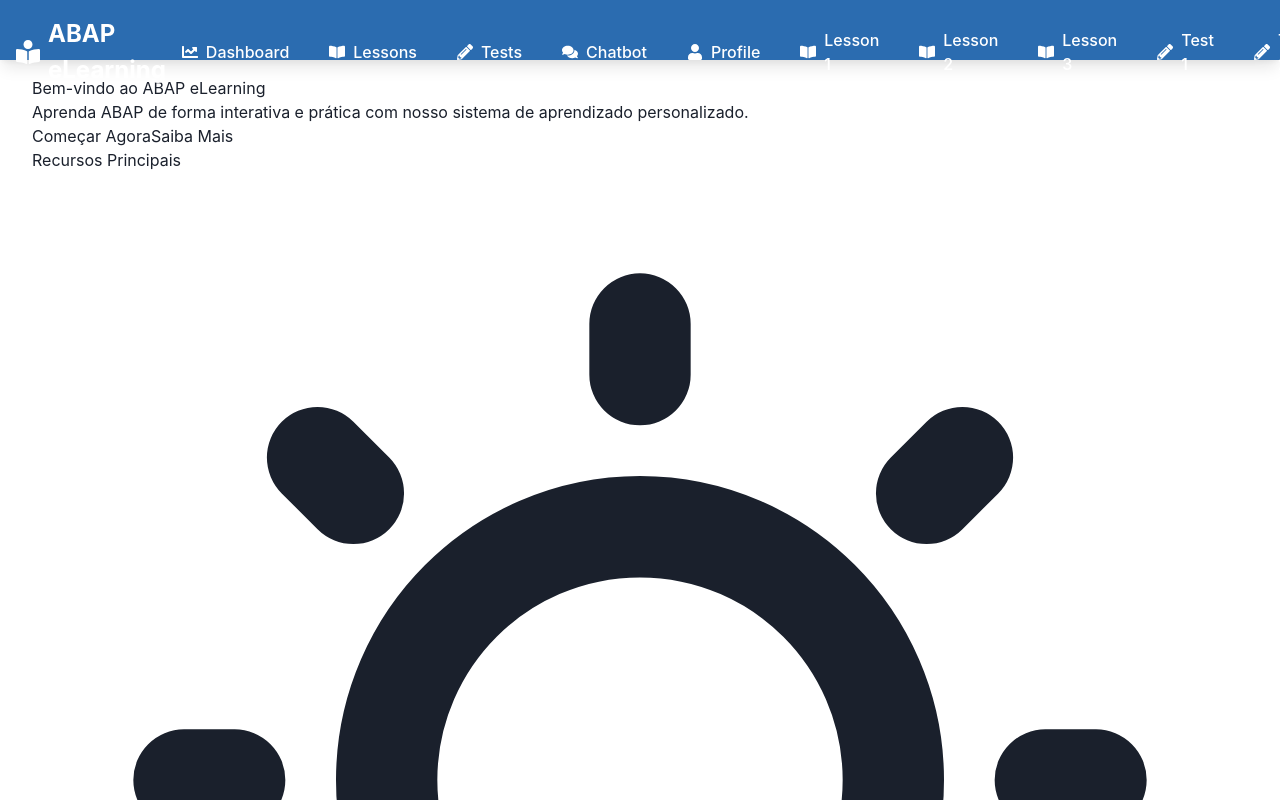
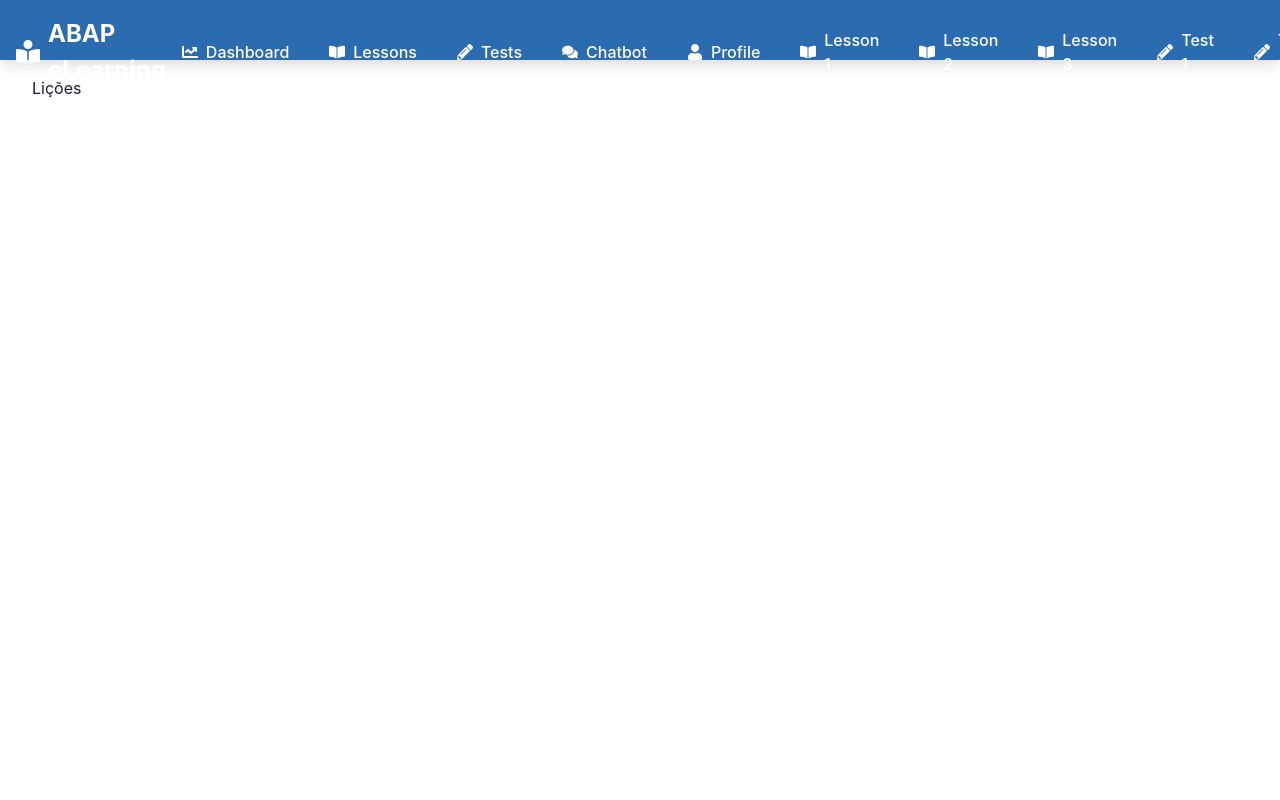
Before and after one commit to GPT-Engineer-App/abap-elearning-skeleton, a React (Vite) app: page /lessons in a window 1280 px wide. Shown: the top 800 px of the page. Built offline with nearby package versions, Linux system fonts and the light colour scheme.

Commit message:
Fix menu functionality issue
Resolved the issue with the menu not functioning properly in the application.
[skip gpt_engineer]

```diff
--- a/src/pages/Index.jsx
+++ b/src/pages/Index.jsx
@@ -1,4 +1,37 @@
-const Index = () => {
+import { Box } from "@chakra-ui/react";
+
+const Index = ({ page }) => {
+  const renderContent = () => {
+    switch (page) {
+      case "dashboard":
+        return (
+          <div className="p-8">
+            <h1 className="text-4xl font-bold mb-6">Dashboard</h1>
+            {/* Conteúdo do Dashboard */}
+          </div>
+        );
+      case "lessons":
+        return (
+          <div className="p-8">
+            <h1 className="text-4xl font-bold mb-6">Lições</h1>
+            {/* Conteúdo das Lições */}
+          </div>
+        );
+      case "tests":
+        return (
+          <div className="p-8">
+            <h1 className="text-4xl font-bold mb-6">Testes</h1>
+            {/* Conteúdo dos Testes */}
+          </div>
+        );
+      case "chatbot":
+        return (
+          <div className="p-8">
+            <h1 className="text-4xl font-bold mb-6">Chatbot</h1>
+            {/* Conteúdo do Chatbot */}
+          </div>
+        );
+      default:
         return (
           <div className="min-h-screen bg-gradient-to-br from-blue-50 to-indigo-100 p-4 md:p-8">
             <div className="max-w-7xl mx-auto">
@@ -68,6 +101,10 @@ const Index = () => {
             </div>
           </div>
         );
+    }
+  };
+
+  return <Box>{renderContent()}</Box>;
 };
 
 export default Index;
```
Lines whose indentation alone changed are shown as unchanged.
